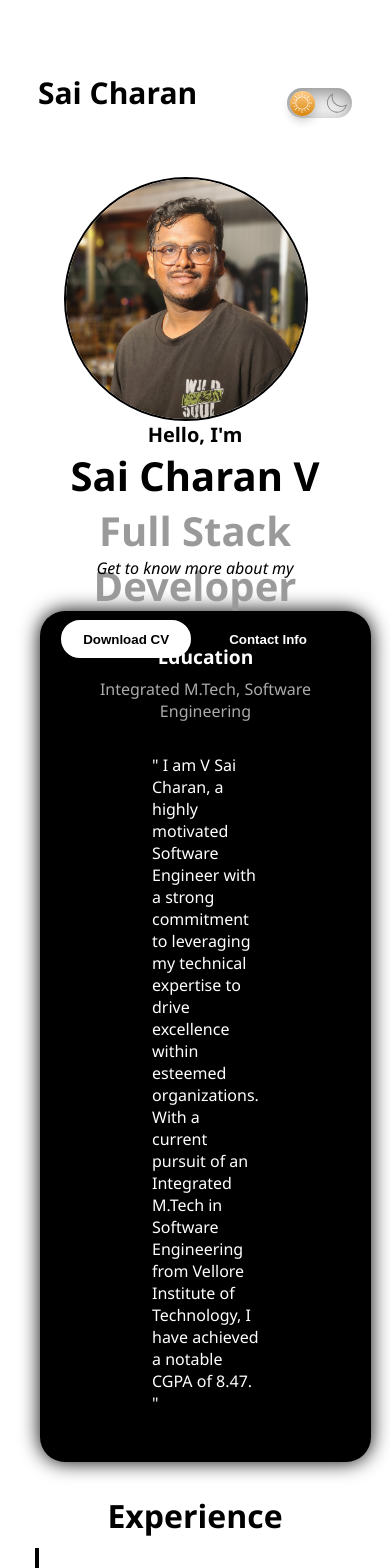
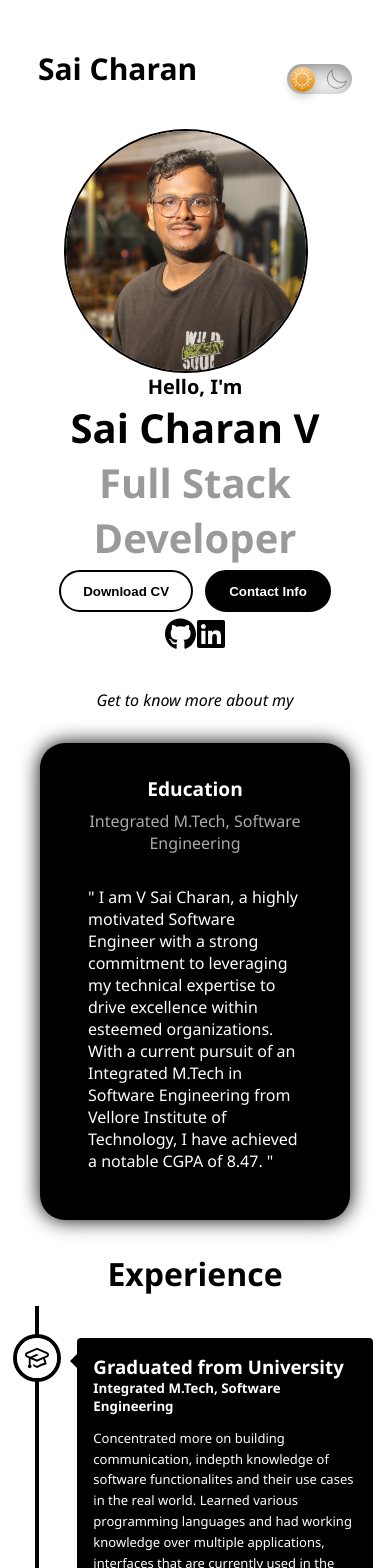
Before and after one commit to charanskc/charanvportfolio, a React (Create React App) app: page / in a window 390 px wide. Shown: the top 1568 px of the page. Built offline with nearby package versions, Linux system fonts and the light colour scheme.

Commit message:
overlapping of sections in mobile view has been cleared.

```diff
--- a/src/App.css
+++ b/src/App.css
@@ -11,8 +11,7 @@
 
 @media (max-width: 575.98px){
   .App__landingpage{
-
-    grid-template-rows:20vh 45vh;
+    grid-template-rows:auto;
   }
 
 }
--- a/src/Components/Aboutme.css
+++ b/src/Components/Aboutme.css
@@ -86,7 +86,11 @@
 @media (max-width: 575.98px) {
 
   .aboutme__maincontainer{
-    margin: 0;
+    margin: 10% 0 0 0;
+  }
+
+  .bodyinformation__introduction > p{
+    padding: 1em;
   }
 
 }
```
